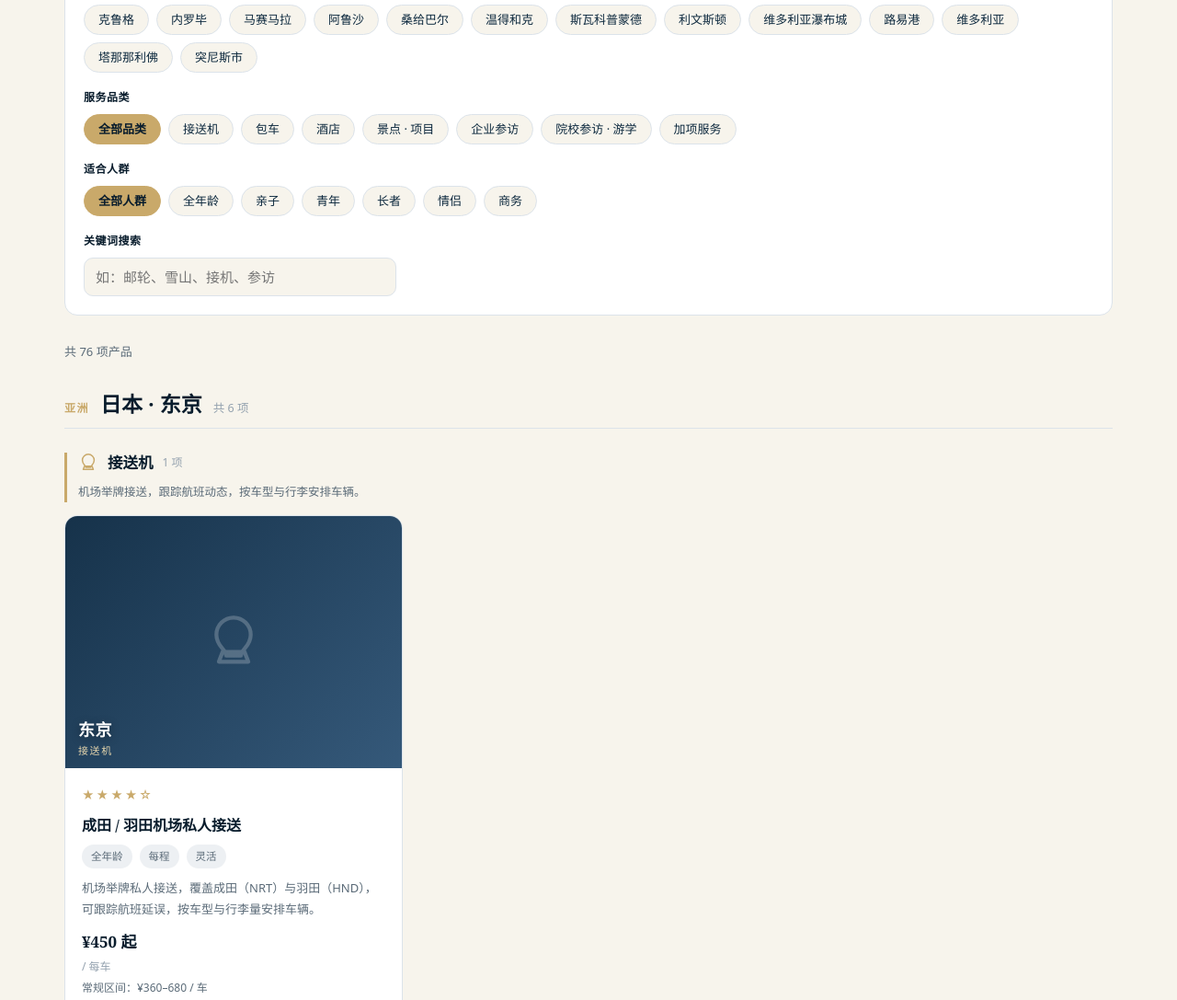
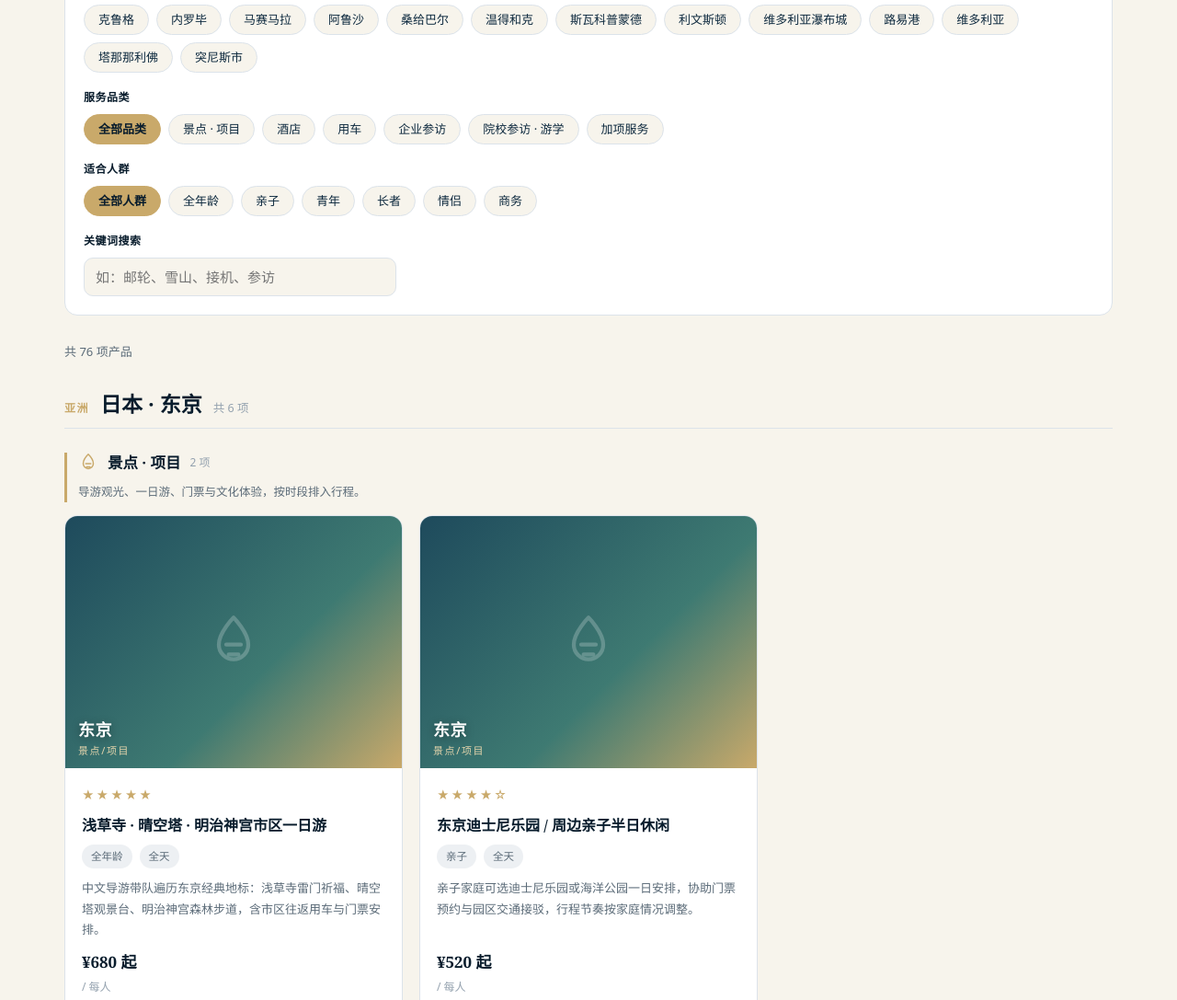
Before and after one commit to xiaoxiao199006/xiaoxiao199006.github.io, a plain HTML site: page global-cn/catalog.html in a window 1280 px wide. Shown: the part 1480-2567 px from the top of the page at 92% size. Drawn offline with Linux system fonts and the light colour scheme; a web font is replaced by a local one.

Commit message:
deploy: merge transfer+car into vehicle module; reorder categories with attractions first

```diff
--- a/global-cn/catalog.html
+++ b/global-cn/catalog.html
@@ -119,18 +119,17 @@
 
   var state = { continent: '', country: '', city: '', cat: '', age: '' };
 
-  /* 品类独立模块：顺序固定，用车、酒店、景点、企业参访、院校参访、加项各自成块 */
+  /* 品类独立模块：顺序固定，景点项目在前，酒店、用车（接送机+包车）、参访与加项在后 */
   var MODULES = [
-    { key: 'transfer', label: '接送机', desc: '机场举牌接送，跟踪航班动态，按车型与行李安排车辆。' },
-    { key: 'car',      label: '包车',   desc: '按小时或全天包车，轿车、商务车与中巴，适配观光、商务与团队。' },
-    { key: 'hotel',    label: '酒店',   desc: '四星、五星与精品酒店，按晚挂入每一站行程。' },
-    { key: 'attraction', label: '景点 · 项目', desc: '导游观光、一日游、门票与文化体验，按时段排入行程。' },
-    { key: 'corp',     label: '企业参访', desc: '科技园区、创新集群与企业展厅，按对方接待审批安排。' },
-    { key: 'univ',     label: '院校参访 · 游学', desc: '知名大学校园参观与交流，按校方访客政策预约安排。' },
-    { key: 'other',    label: '加项服务', desc: '餐饮、地陪、翻译、签证协助、贵宾厅、选座与行程规划等。' }
+    { id: 'attraction', keys: ['attraction'], label: '景点 · 项目', desc: '导游观光、一日游、门票与文化体验，按时段排入行程。', icon: 'attraction' },
+    { id: 'hotel',      keys: ['hotel'],      label: '酒店',   desc: '四星、五星与精品酒店，按晚挂入每一站行程。', icon: 'hotel' },
+    { id: 'vehicle',    keys: ['transfer', 'car'], label: '用车', desc: '机场接送与包车，按车型、人数与行程安排车辆。', icon: 'car' },
+    { id: 'corp',       keys: ['corp'],      label: '企业参访', desc: '科技园区、创新集群与企业展厅，按对方接待审批安排。', icon: 'corp' },
+    { id: 'univ',       keys: ['univ'],       label: '院校参访 · 游学', desc: '知名大学校园参观与交流，按校方访客政策预约安排。', icon: 'univ' },
+    { id: 'other',      keys: ['other'],      label: '加项服务', desc: '餐饮、地陪、翻译、签证协助、贵宾厅、选座与行程规划等。', icon: 'other' }
   ];
-  var catLabels = {};
-  MODULES.forEach(function(m){ catLabels[m.key] = m.label; });
+  var catLabels = {}, moduleById = {};
+  MODULES.forEach(function(m){ catLabels[m.id] = m.label; moduleById[m.id] = m; });
 
   function distinct(list, fn){
     var out = [];
@@ -178,7 +177,7 @@
   }
 
   renderGeoRows();
-  renderRow(rowC, MODULES.map(function(m){ return m.key; }), catLabels, state.cat, '全部品类', function(v){
+  renderRow(rowC, MODULES.map(function(m){ return m.id; }), catLabels, state.cat, '全部品类', function(v){
     state.cat = v; apply();
   });
   renderRow(rowA, Object.keys(JW.AGE), JW.AGE, state.age, '全部人群', function(v){
@@ -191,7 +190,8 @@
     if (params.get('continent')) state.continent = params.get('continent');
     if (params.get('country')) state.country = params.get('country');
     if (params.get('city')) state.city = params.get('city');
-    if (params.get('cat')) state.cat = params.get('cat');
+    var legacyCat = params.get('cat');
+    state.cat = (legacyCat === 'transfer' || legacyCat === 'car') ? 'vehicle' : (legacyCat || '');
     if (params.get('age')) state.age = params.get('age');
     var region = params.get('region');
     if (region && region.indexOf(' · ') > -1){
@@ -201,7 +201,7 @@
   }
   applyParams();
   renderGeoRows();
-  renderRow(rowC, MODULES.map(function(m){ return m.key; }), catLabels, state.cat, '全部品类', function(v){
+  renderRow(rowC, MODULES.map(function(m){ return m.id; }), catLabels, state.cat, '全部品类', function(v){
     state.cat = v; apply();
   });
   renderRow(rowA, Object.keys(JW.AGE), JW.AGE, state.age, '全部人群', function(v){
@@ -214,7 +214,10 @@
       if (state.continent && p.continent !== state.continent) return false;
       if (state.country && p.country !== state.country) return false;
       if (state.city && p.city !== state.city) return false;
-      if (state.cat && p.cat !== state.cat) return false;
+      if (state.cat){
+        var mod = moduleById[state.cat];
+        if (!mod || mod.keys.indexOf(p.cat) < 0) return false;
+      }
       if (state.age && p.tags.age !== state.age) return false;
       if (kw && (p.name + ' ' + p.desc + ' ' + p.city + ' ' + p.country).toLowerCase().indexOf(kw) < 0) return false;
       return true;
@@ -246,10 +249,10 @@
         '<h2>' + JW.esc(g.country) + ' · ' + JW.esc(g.city) + '</h2>' +
         '<span class="geo-count">共 ' + g.items.length + ' 项</span></div>';
       MODULES.forEach(function(m){
-        var items = g.items.filter(function(x){ return x.cat === m.key; });
+        var items = g.items.filter(function(x){ return m.keys.indexOf(x.cat) >= 0; });
         if (!items.length) return;
         html += '<div class="cat-module">';
-        html += '<div class="cat-module-head"><span class="cm-icon">' + JW.catIcon(m.key) + '</span>' +
+        html += '<div class="cat-module-head"><span class="cm-icon">' + JW.catIcon(m.icon) + '</span>' +
           '<h3>' + JW.esc(m.label) + '</h3><span class="cm-count">' + items.length + ' 项</span>' +
           '<span class="cm-desc">' + JW.esc(m.desc) + '</span></div>';
         html += '<div class="grid grid--3">' + items.map(function(p){ return JW.cardHTML(p); }).join('') + '</div>';
```
